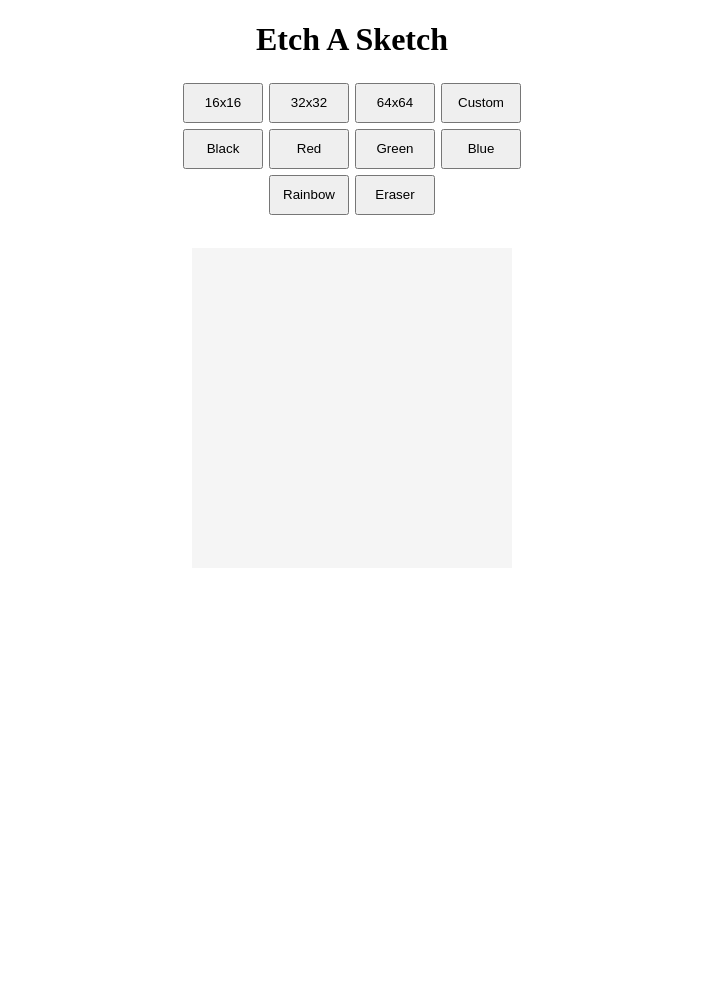
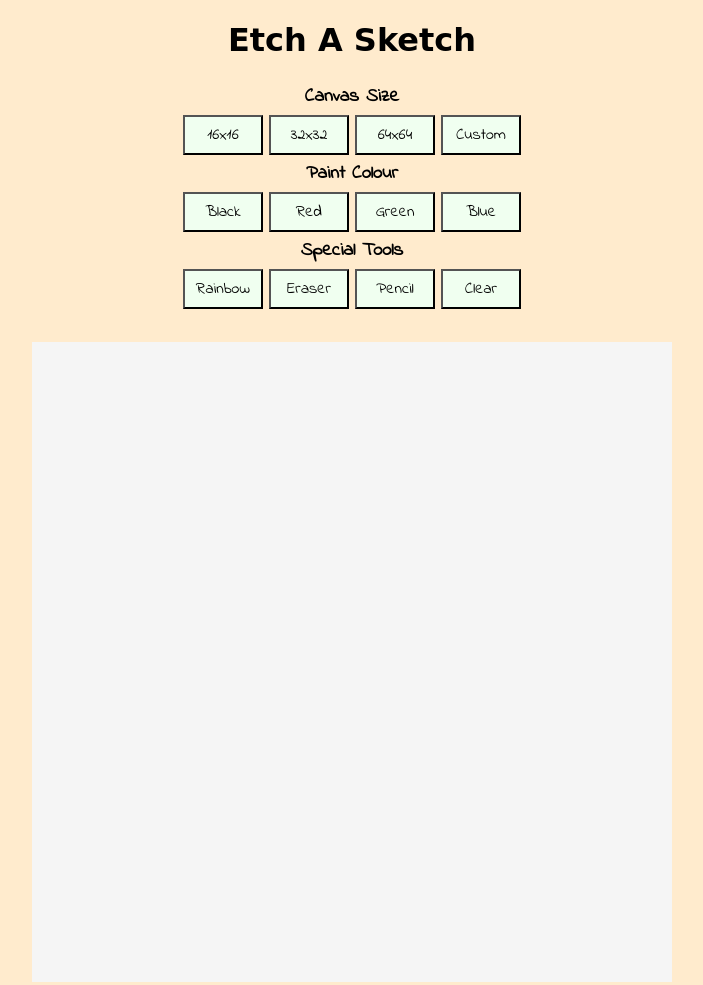
Before and after one commit to RoghanBehm/etch-a-sketch, a plain HTML site: page index.html in a window 1280 px wide. Shown: the whole page, without its empty margins (288-991 px from the left). Before the commit the page ends 800 px from the top, so only its background shows below. Drawn offline with Linux system fonts and the light colour scheme; a web font is replaced by a local one.

Commit message:
Implement pencil tool, restrict custom canvas size input, change font.

```diff
--- a/index.html
+++ b/index.html
@@ -8,21 +8,29 @@
         <meta name="description" content="">
         <meta name="viewport" content="width=device-width, initial-scale=1">
         <link rel="stylesheet" href="styles.css">
+        <link href="https://fonts.googleapis.com/css2?family=Indie+Flower&family=League+Script&display=swap" rel="stylesheet">
     </head>
     <body>
         <h1 id = "title">Etch A Sketch</h1>
         <div class = "buttonsdiv">
             <div class = "buttons">
+                <h3> Canvas Size</h3>
                 <button id = "a">16x16</button>
                 <button id = "b">32x32</button>
                 <button id = "c">64x64</button>
                 <button id = "d">Custom</button>
+                </h3>
+                <h3>Paint Colour</h3>
                 <button id = "blackBtn">Black</button>
                 <button id = "redBtn">Red</button>
                 <button id = "greenBtn">Green</button>
                 <button id = "blueBtn">Blue</button>
+
+                <h3> Special Tools</h3>
                 <button id = "rainbowBtn">Rainbow</button>
                 <button id = "eraserBtn">Eraser</button>
+                <button id = "darkenBtn">Pencil</button>
+                <button id = "clearBtn">Clear</button>
             </div>
         </div>
         <div id = "bigCont">
@@ -43,8 +51,10 @@
             blueBtn.onclick = () => setColourMode ('blueMode')
             rainbowBtn.onclick = () => setColourMode('rainbowMode');
             eraserBtn.onclick = () => setColourMode('eraserMode');
+            darkenBtn.onclick = () => setColourMode('darkenMode');
+            clearBtn.onclick = () => clearButton();
 
-            let gridDim = 16;
+            let gridDim = 32;
 
 
 
@@ -65,7 +75,19 @@
 
             function resetSize(){
                 gridDim = prompt("How many squares per line?");
+                if (gridDim >= 2 && gridDim <= 100) {
+                    createGrid(gridDim)
+                } else {
+                    alert("Invalid selection");
+                    resetSize();
+                }
                 createGrid(gridDim)
+            }
+
+            function clearButton() {
+                const boxes = document.querySelectorAll(".box");
+                boxes.forEach(box => box.style.backgroundColor = '#F5F5F5')
+
             }
 
             function clearGrid(){
@@ -108,11 +130,16 @@
                     const B = Math.floor(Math.random() * 256);
                     e.target.style.backgroundColor = `rgb(${R}, ${G}, ${B})`;
                 } else if (colourChoice == "eraserMode") {
-                    e.target.style.backgroundColor = "#fefefe";
+                    e.target.style.backgroundColor = "#F5F5F5";
+                } else if (colourChoice == "darkenMode") {
+                    e.target.style.backgroundColor = "#000000";
+                    e.target.style.opacity -= '-0.1';
+                }
+                 else {
+                    e.target.style.backgroundColor = "#000000";
                 }
 
             }
-
 
 
             createGrid(gridDim);
--- a/styles.css
+++ b/styles.css
@@ -1,3 +1,7 @@
+body {
+    background-color: blanchedalmond;
+}
+
 .box {
     color: black;
     border-style: groove;
@@ -23,6 +27,7 @@
 #bigCont {
     display: flex;
     justify-content: center;
+    padding-bottom: 30px;
 }
 
 #title {
@@ -40,6 +45,9 @@ button {
     height: 40px;
     min-width: 80px;
     margin:3px;
+    font-family: 'Indie Flower';
+    font-size: 16px;
+    background-color: honeydew;
 }
 
 .buttonsdiv {
@@ -56,3 +64,15 @@ button {
     flex-wrap: wrap;
     justify-content: center;
 }
+
+h3 {
+    display: flex;
+    width: 400px;
+    justify-content: center;
+    margin: 2px;
+    font-family: 'Indie Flower';
+}
+
+h1 {
+    font-family: 'League Script', cursive;
+}
```
